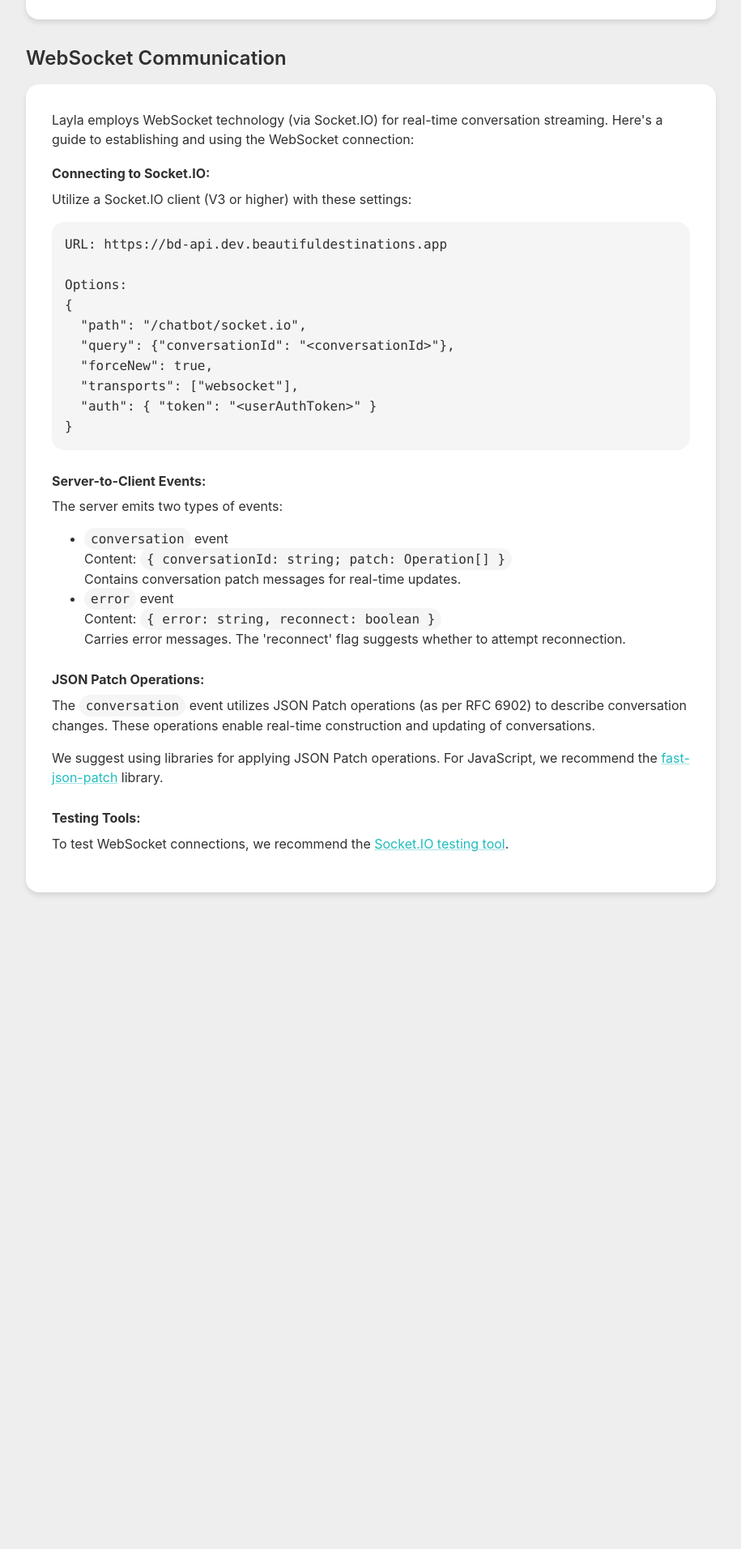
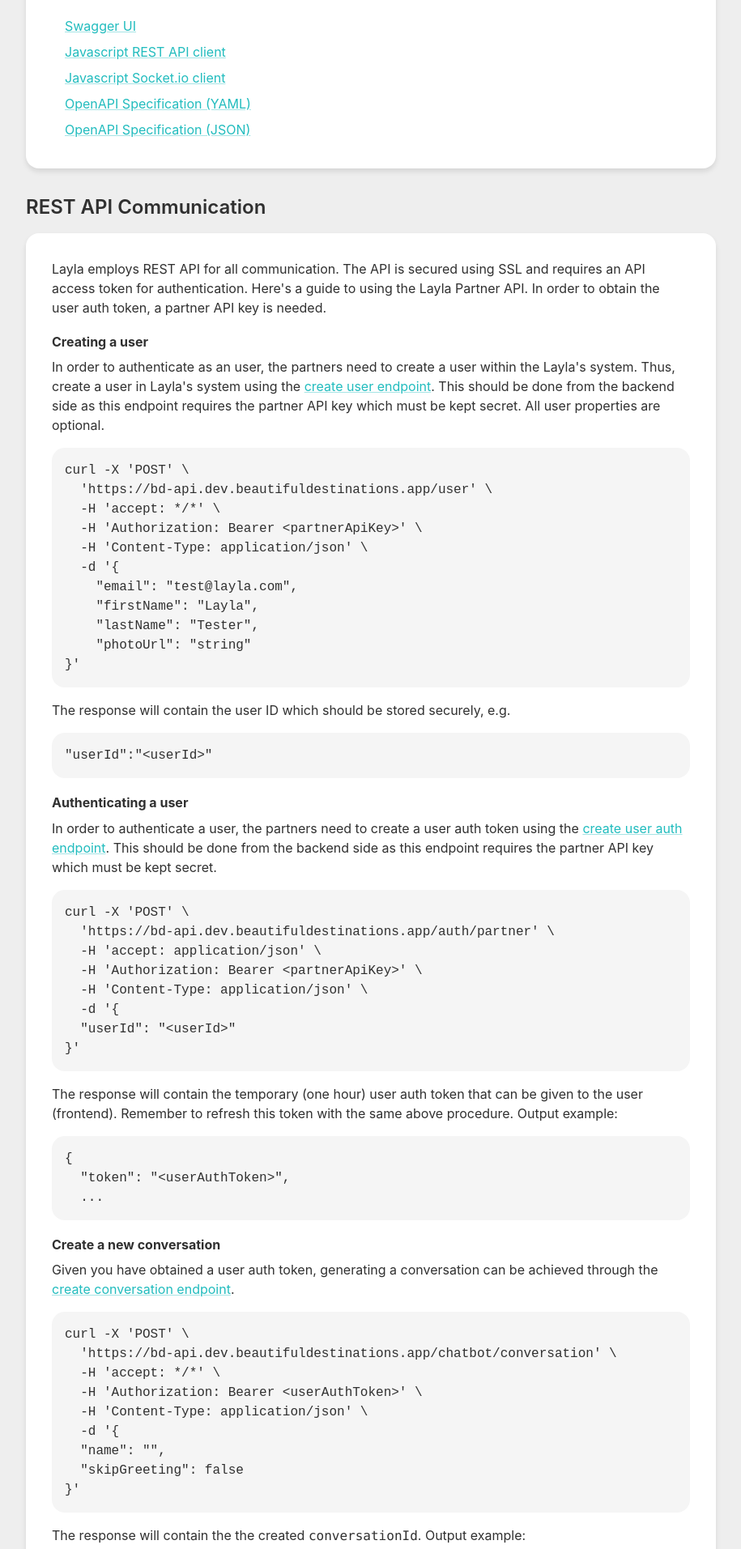
Before and after one commit to go-travelo/layla-partner-app, a React (Create React App) app: page / in a window 1280 px wide. Shown: the part 787-2700 px from the top of the page at 81% size, without its empty margins (182-1097 px from the left). Before the commit the page ends 1969 px from the top, so only its background shows below. Built offline with nearby package versions, Linux system fonts and the light colour scheme.

Commit message:
Partner documentation

```diff
--- a/src/pages/Documentation.tsx
+++ b/src/pages/Documentation.tsx
@@ -25,9 +25,6 @@
   padding: theme.spacing(2),
   borderRadius: theme.shape.borderRadius,
   overflowX: 'auto',
-  '& code': {
-    fontFamily: 'Consolas, Monaco, "Andale Mono", "Ubuntu Mono", monospace',
-  },
 }));
 
 const InlineCode = styled('code')(({ theme }) => ({
@@ -55,9 +52,13 @@
         </Box>
         <Box mb={2}>
           <Typography variant="body1">
-            Our platform utilizes both REST API and WebSocket (via Socket.io) to power real-time chat functionality and expose various features.
+            Our platform utilizes both <Link href="https://en.wikipedia.org/wiki/REST" target="_blank" rel="noopener">REST API
+          </Link> and <Link href="https://en.wikipedia.org/wiki/WebSocket" target="_blank" rel="noopener">WebSocket
+          </Link> (via <Link href="https://socket.io/" target="_blank" rel="noopener">Socket.io
+          </Link>) to power real-time chat functionality and expose various features.
           </Typography>
         </Box>
+        <Divider sx={{ my: 2 }}/>
         <Typography variant="subtitle1" gutterBottom fontWeight="bold">
           Contact Information:
         </Typography>
@@ -88,9 +89,16 @@
       </SectionTitle>
       <StyledPaper elevation={3}>
         <Box mb={2}>
+          <Box mb={2}>
             <Typography variant="body1">
               The Layla Partner API grants access to Layla's core functionalities, including conversations, activities, hotels, and flights. It features a RESTful interface using JSON format, with security ensured through SSL and API access tokens.
             </Typography>
+          </Box>
+          <Box mb={2}>
+            <Typography variant="body1">
+              All communication with the API is performed over HTTPS. To access the API, you need the partner API key which should be kept <b>secret</b>. To obtain a token, please contact us.
+            </Typography>
+          </Box>
         </Box>
         <Divider sx={{ my: 2 }}/>
         <Box mb={2}>
@@ -98,15 +106,196 @@
             For comprehensive API details, refer to our:
           </Typography>
         </Box>
+        <List dense disablePadding>
+          <ListItem>
             <Link
               href="https://bd-api.dev.beautifuldestinations.app/partner/swagger-ui"
               target="_blank"
               rel="noopener"
-          variant="button"
-          sx={{ display: 'inline-block', mb: 4 }}
             >
-          Swagger / OpenAPI Documentation
+              Swagger UI
             </Link>
+          </ListItem>
+          <ListItem>
+            <Link
+              href="https://github.com/go-travelo/layla-partner-app/blob/master/src/services/apiService.tsx"
+              target="_blank"
+              rel="noopener"
+            >
+              Javascript REST API client
+            </Link>
+          </ListItem>
+          <ListItem>
+            <Link
+              href="https://github.com/go-travelo/layla-partner-app/blob/master/src/services/conversationService.ts"
+              target="_blank"
+              rel="noopener"
+            >
+              Javascript Socket.io client
+            </Link>
+          </ListItem>
+          <ListItem>
+            <Link
+              href="https://bd-api.dev.beautifuldestinations.app/partner/openapi.yaml"
+              target="_blank"
+              rel="noopener"
+            >
+              OpenAPI Specification (YAML)
+            </Link>
+          </ListItem>
+          <ListItem>
+            <Link
+              href="https://bd-api.dev.beautifuldestinations.app/partner/openapi.json"
+              target="_blank"
+              rel="noopener"
+            >
+              OpenAPI Specification (JSON)
+            </Link>
+          </ListItem>
+        </List>
+      </StyledPaper>
+
+      <SectionTitle variant="h5">
+        REST API Communication
+      </SectionTitle>
+      <StyledPaper elevation={3}>
+        <Box mb={2}>
+          <Typography variant="body1">
+            Layla employs REST API for all communication. The API is secured using SSL and requires an API access token for authentication. Here's a guide to using the Layla Partner API. In order to obtain the user auth token, a partner API key is needed.
+          </Typography>
+        </Box>
+
+        <Typography variant="subtitle1" gutterBottom fontWeight="bold">
+          Creating a user
+        </Typography>
+        <Box mb={2}>
+          <Typography variant="body1">
+            In order to authenticate as an user, the partners need to create a user within the Layla's system. Thus, create a user in Layla's system using the <Link
+            href="https://bd-api.dev.beautifuldestinations.app/partner/swagger-ui/#/user/createUser"
+            target="_blank"
+            rel="noopener"
+          >
+            create user endpoint
+          </Link>. This should be done from the backend side as this endpoint requires the partner API key which must be kept secret. All user properties are optional.
+          </Typography>
+        </Box>
+        <CodeBlock dangerouslySetInnerHTML={{
+          __html: `curl -X 'POST' \\
+  'https://bd-api.dev.beautifuldestinations.app/user' \\
+  -H 'accept: */*' \\
+  -H 'Authorization: Bearer &lt;partnerApiKey&gt;' \\
+  -H 'Content-Type: application/json' \\
+  -d '{
+    "email": "test@layla.com",
+    "firstName": "Layla",
+    "lastName": "Tester",
+    "photoUrl": "string"
+}'`,
+        }}>
+        </CodeBlock>
+        <Typography variant="body1">
+          The response will contain the user ID which should be stored securely, e.g.
+        </Typography>
+        <CodeBlock dangerouslySetInnerHTML={{ __html: `"userId":"&lt;userId&gt;"` }}/>
+
+        <Typography variant="subtitle1" gutterBottom fontWeight="bold">
+          Authenticating a user
+        </Typography>
+        <Box mb={2}>
+          <Typography variant="body1">
+            In order to authenticate a user, the partners need to create a user auth token using the <Link
+            href="https://bd-api.dev.beautifuldestinations.app/partner/swagger-ui/#/auth/createPartnerAuth"
+            target="_blank"
+            rel="noopener"
+          >
+            create user auth endpoint
+          </Link>. This should be done from the backend side as this endpoint requires the partner API key which must be kept secret.
+          </Typography>
+        </Box>
+        <CodeBlock dangerouslySetInnerHTML={{
+          __html: `curl -X 'POST' \\
+  'https://bd-api.dev.beautifuldestinations.app/auth/partner' \\
+  -H 'accept: application/json' \\
+  -H 'Authorization: Bearer &lt;partnerApiKey&gt;' \\
+  -H 'Content-Type: application/json' \\
+  -d '{
+  "userId": "&lt;userId&gt;"
+}'`,
+        }}>
+        </CodeBlock>
+        <Typography variant="body1">
+          The response will contain the temporary (one hour) user auth token that can be given to the user (frontend). Remember to refresh this token with the same above procedure. Output example:
+        </Typography>
+        <CodeBlock dangerouslySetInnerHTML={{
+          __html: `{
+  "token": "&lt;userAuthToken&gt;",
+  ...`,
+        }}/>
+
+        <Typography variant="subtitle1" gutterBottom fontWeight="bold">
+          Create a new conversation
+        </Typography>
+        <Box mb={2}>
+          <Typography variant="body1">
+            Given you have obtained a user auth token, generating a conversation can be achieved through the <Link
+            href="https://bd-api.dev.beautifuldestinations.app/partner/swagger-ui/#/chatbot/handleAdeoConversationStart"
+            target="_blank"
+            rel="noopener"
+          >
+            create conversation endpoint
+          </Link>.
+          </Typography>
+        </Box>
+        <CodeBlock dangerouslySetInnerHTML={{
+          __html: `curl -X 'POST' \\
+  'https://bd-api.dev.beautifuldestinations.app/chatbot/conversation' \\
+  -H 'accept: */*' \\
+  -H 'Authorization: Bearer &lt;userAuthToken&gt;' \\
+  -H 'Content-Type: application/json' \\
+  -d '{
+  "name": "",
+  "skipGreeting": false
+}'`,
+        }}>
+        </CodeBlock>
+        <Typography variant="body1">
+          The response will contain the the created <code>conversationId</code>. Output example:
+        </Typography>
+        <CodeBlock dangerouslySetInnerHTML={{
+          __html: `{
+  "conversation": {
+    "id": "&lt;conversationId&gt;",
+    ...
+  }
+}`,
+        }}/>
+
+        <Typography variant="subtitle1" gutterBottom fontWeight="bold">
+          Send a text message
+        </Typography>
+        <Box mb={2}>
+          <Typography variant="body1">
+            Given you have created a new conversation, you can now send messages to it using <Link
+            href="https://bd-api.dev.beautifuldestinations.app/partner/swagger-ui/#/chatbot/handleAdeoMessageText"
+            target="_blank"
+            rel="noopener"
+          >
+            send text message
+          </Link>.
+          </Typography>
+        </Box>
+        <CodeBlock dangerouslySetInnerHTML={{
+          __html: `curl -X 'POST' \\
+  'https://bd-api.dev.beautifuldestinations.app/chatbot/conversation/&ltconversationId&gt;/message/text' \\
+  -H 'accept: */*' \\
+  -H 'Authorization: Bearer &lt;userAuthToken&gt;' \\
+  -H 'Content-Type: application/json' \\
+  -d '{
+  "id": "&lt;messageIdOptional&gt;",
+  "text": "Hello Layla"
+}'`,
+        }}>
+        </CodeBlock>
       </StyledPaper>
 
       <SectionTitle variant="h5">
@@ -128,7 +317,6 @@
           </Typography>
         </Box>
         <CodeBlock>
-          <code>
           {`URL: https://bd-api.dev.beautifuldestinations.app
 
 Options:
@@ -139,8 +327,14 @@
   "transports": ["websocket"],
   "auth": { "token": "<userAuthToken>" }
 }`}
-          </code>
         </CodeBlock>
+        <Typography variant="body1">
+          Note that the <code>&lt;userAuthToken&gt;</code> can be obtained from <Link
+          href="https://bd-api.dev.beautifuldestinations.app/partner/swagger-ui/#/auth/createPartnerAuth"
+          target="_blank"
+          rel="noopener"
+        >this endpoint</Link>.
+        </Typography>
 
         <Typography variant="subtitle1" gutterBottom fontWeight="bold" sx={{ mt: 3 }}>
           Server-to-Client Events:
```
Lines whose indentation alone changed are shown as unchanged.
